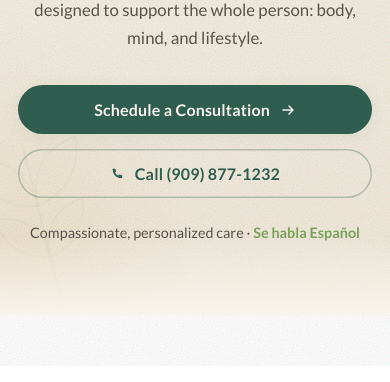
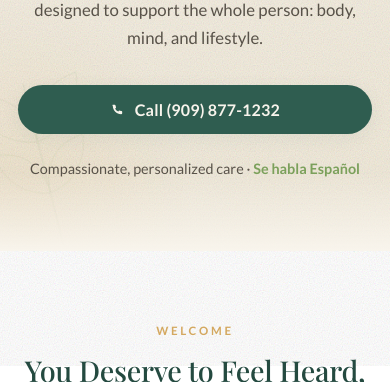
Before and after one commit to ontimedata/NSP-Bedell-s-Health-Center, a plain HTML site: page index.html in a window 390 px wide. Shown: the part 478-860 px from the top of the page. Drawn offline with nearby package versions, Linux system fonts and the light colour scheme; a script that the page names is missing; a web font is replaced by a local one.

Commit message:
Replace all booking CTAs with Call Now until calendar is approved
Removes the three "Schedule a Consultation" buttons (hero, services card,
contact) and drives all CTAs to the phone number. Booking modal left dormant
for easy re-enable once the client signs off on the online calendar.

Co-Authored-By: Claude Opus 4.8 <noreply@anthropic.com>

```diff
--- a/index.html
+++ b/index.html
@@ -132,11 +132,7 @@
         designed to support the whole person: body, mind, and lifestyle.
       </p>
       <div class="hero-actions reveal" data-reveal data-delay="3">
-        <button class="btn btn-solid btn-lg" data-booking>
-          Schedule a Consultation
-          <svg viewBox="0 0 16 16" width="16" height="16" fill="none" aria-hidden="true"><path d="M3 8h10M9 4l4 4-4 4" stroke="currentColor" stroke-width="1.5" stroke-linecap="round" stroke-linejoin="round"/></svg>
-        </button>
-        <a href="tel:+19098771232" class="btn btn-outline btn-lg">
+        <a href="tel:+19098771232" class="btn btn-solid btn-lg">
           <svg viewBox="0 0 16 16" width="15" height="15" fill="none" aria-hidden="true"><path d="M3 4c0 5 4 9 9 9 .6 0 1-.5 1-1v-1.4c0-.4-.3-.8-.7-.9l-2-.5c-.4-.1-.8 0-1 .4l-.4.6C7.5 9.8 6.2 8.5 5.4 7l.6-.4c.4-.2.5-.6.4-1l-.5-2C5.8 3.3 5.4 3 5 3H3.6C2.7 3 2 3.6 3 4Z" fill="currentColor"/></svg>
           Call (909) 877-1232
         </a>
@@ -245,7 +241,7 @@
       <article class="card card-cta reveal" data-reveal data-delay="5">
         <h3>Not sure where to begin?</h3>
         <p>That's perfectly okay. We'll listen first and help you find a gentle, natural starting point that feels right for you.</p>
-        <button class="btn btn-solid btn-sm" data-booking>Schedule a Consultation</button>
+        <a href="tel:+19098771232" class="btn btn-solid btn-sm">Call Now</a>
       </article>
     </div>
   </div>
@@ -380,11 +376,7 @@
       </span>
       <h3>Ready when you are</h3>
       <p>Book a relaxed, no-pressure consultation and take the first gentle step toward balance.</p>
-      <button class="btn btn-solid btn-lg full" data-booking>
-        Schedule a Consultation
-        <svg viewBox="0 0 16 16" width="16" height="16" fill="none" aria-hidden="true"><path d="M3 8h10M9 4l4 4-4 4" stroke="currentColor" stroke-width="1.5" stroke-linecap="round" stroke-linejoin="round"/></svg>
-      </button>
-      <a href="tel:+19098771232" class="btn btn-outline btn-lg full">Call Now</a>
+      <a href="tel:+19098771232" class="btn btn-solid btn-lg full">Call Now</a>
     </div>
   </div>
 </section>
```
